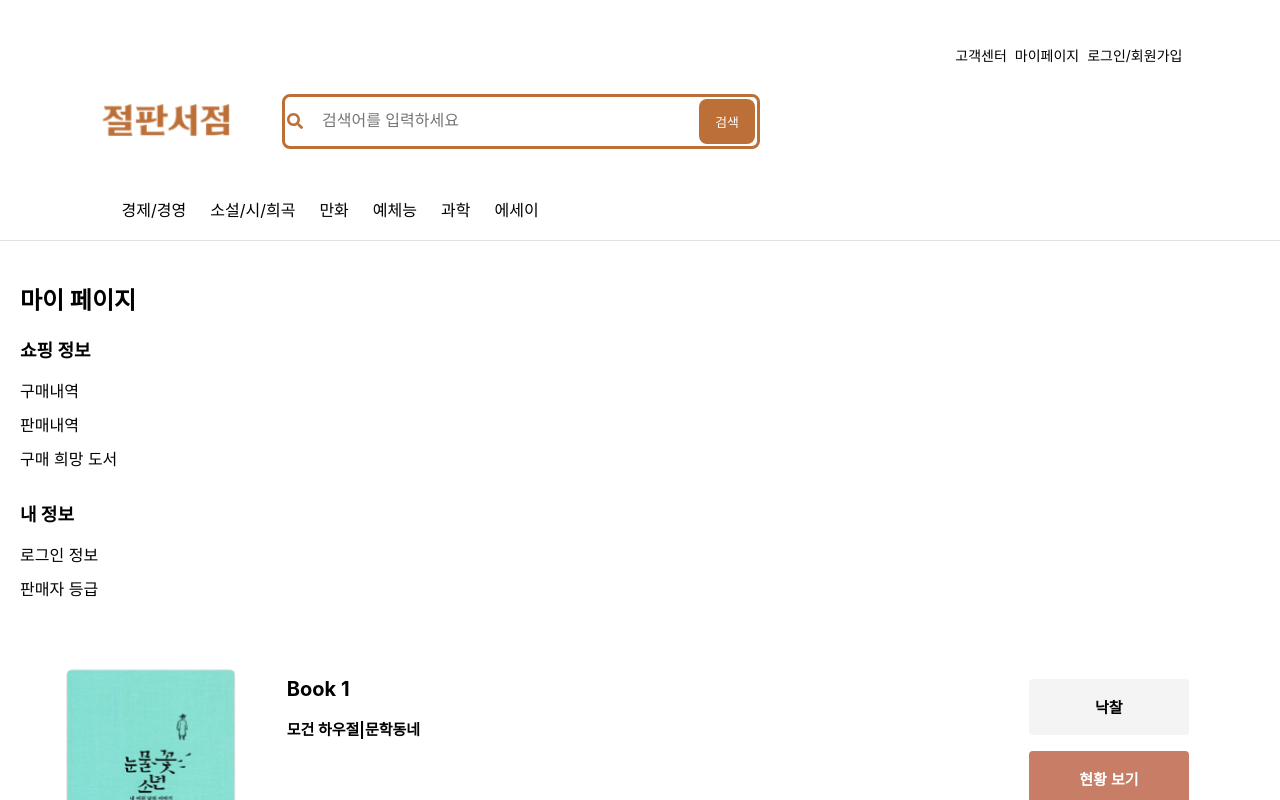
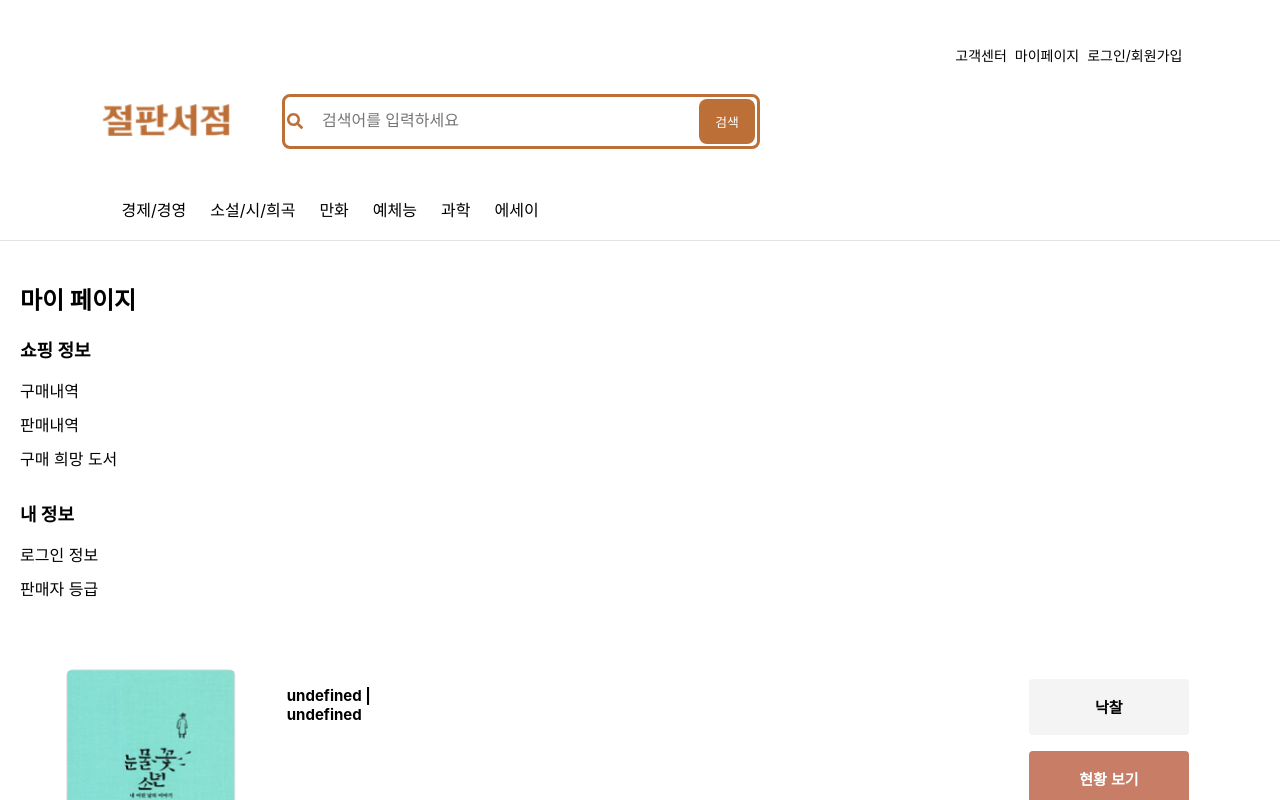
Before and after one commit to sonlucy/RareBookStore, a React (Create React App) app in the folder front_end/: page /SalesHistory in a window 1280 px wide. Shown: the top 800 px of the page. Built offline with nearby package versions, Linux system fonts and the light colour scheme.

Commit message:
db 변수명으로 수정

```diff
--- a/front_end/src/components/SalesHistoryList.js
+++ b/front_end/src/components/SalesHistoryList.js
@@ -10,11 +10,11 @@ const SalesHistoryList = ({ requests }) => {
         <div className="sbk-purchase-req-card" key={index}>
 {/*           <div className='sbk-list-inner-container'>
           </div> */}
-          <img className="sbk-book-image" src={request.image} alt={request.title} />
+          <img className="sbk-book-image" src={request.image} alt={request.itemTitle} />
           <div className="sbk-text-container">
             <div className='sbk-main-container'>
-              <h2 className="sbk-book-title">{request.title}</h2>
-              <h2 className="sbk-book-info">{request.info}</h2>
+              <h2 className="sbk-book-title">{request.itemTitle}</h2>
+              <h2 className="sbk-book-info">{`${request.author} | ${request.publisher}`}</h2>
             </div>
 
 
```
